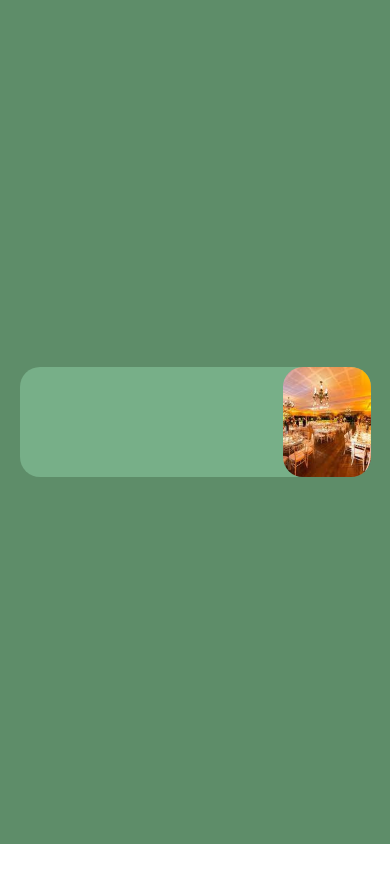
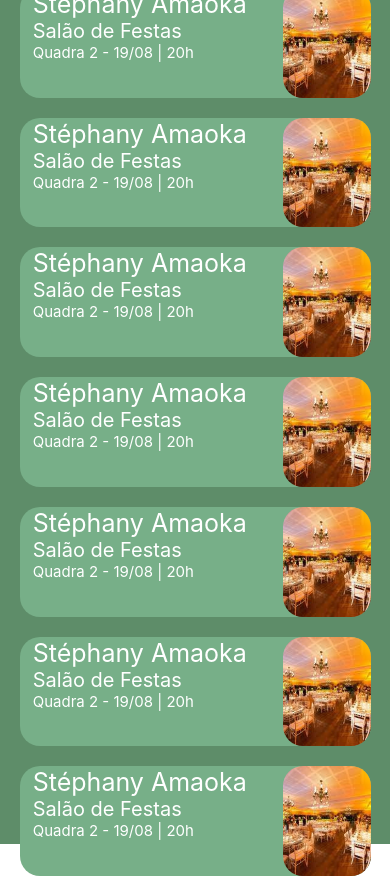
Before and after one commit to LeonardoSW/react-appreservations, a React Native app: screen / in a window 390 px wide. Shown: the top 878 px of the page. Before the commit the page ends 844 px from the top, so only its background shows below. Built offline with nearby package versions, Linux system fonts and the light colour scheme.

Commit message:
finished reserva component and using in page Reservas, reserva not dynamic for while, but fix in code to tests

```diff
--- a/src/components/Reserva/index.js
+++ b/src/components/Reserva/index.js
@@ -3,21 +3,35 @@ import { StyleSheet, Text, View, Image } from 'react-native';
 
 export default function Reserva() {
     return(
-        <View style={styles.background}>
+  /*      <View style={styles.global}>*/
 
             <View style={styles.container}>
                 <Image
                 style={styles.containerimg}
                 source={require('../../img/local.jpg')}
                 />
+                <View style={styles.viewtexts}>
+                    <Text style={styles.containertext}>Stéphany Amaoka</Text>
+                    <Text style={styles.containertext2}>Salão de Festas</Text>
+                    <Text style={styles.containertext3}>Quadra 2 - 19/08 | 20h</Text>
+                </View>
             </View>
-        </View>
+
+ /*       </View>*/
     )
 }
 
 
 
 export const styles = StyleSheet.create({
+    global:{
+        marginTop: 30,
+        backgroundColor: '#5e8d69',
+        alignItems:'center',
+        flex:1,
+        display:'flex',
+        flexDirection:'column'
+    },
     background: {
       flex: 1,
       backgroundColor: '#5e8d69',
@@ -25,13 +39,15 @@ export const styles = StyleSheet.create({
       justifyContent: 'center',
     },
     container:{
+        marginTop:20,
         width: '90%',
         backgroundColor: '#77af88',
         maxHeight:'13%',
         maxWidth:'90%',
         borderRadius:20,
-        alignItems: 'flex-end',
+        alignItems: 'flex-start',
         display:'flex',
+        flexDirection: 'row-reverse',
     },
     containerimg:{
         maxHeight:'100%',
@@ -39,9 +55,25 @@ export const styles = StyleSheet.create({
         borderRadius:20,
         display:'flex',
     },
-    containerText:{
-        alignItems: 'center',
-        width:'90%'
+    viewtexts:{
+        display:'flex',
+        flexDirection:'column',
+        marginTop:1,
+    },
+    containertext:{
+        width: 250,
+        color:'#FFF',
+        fontSize:25,
+    },
+    containertext2:{
+        width: 250,
+        color:'#FFF',
+        fontSize:20,
+    },
+    containertext3:{
+        width: 250,
+        color:'#FFF',
+        fontSize:15,
     }
 
   })
--- a/src/pages/Reservations/index.js
+++ b/src/pages/Reservations/index.js
@@ -5,8 +5,33 @@ import Reserva from '../../components/Reserva';
 
 /* import Style from './style';*/
 
-export default function Reservas() {
+export default function Reservas(qtd) {
     return (
-        <Reserva/>
+        <View style={styles.background}>
+            <Reserva/>
+            <Reserva/>
+            <Reserva/>
+            <Reserva/>
+            <Reserva/>
+            <Reserva/>
+            <Reserva/>
+            <Reserva/>
+            <Reserva/>
+        </View>
     );
   }
+
+  function CarregaReservas(){
+      for( i = 0; i < 10; i++){
+        <Reserva/>
+      }
+  }
+
+  export const styles = StyleSheet.create({
+    background: {
+      flex: 1,
+      backgroundColor: '#5e8d69',
+      alignItems: 'center',
+      justifyContent: 'center',
+    }
+})
```
